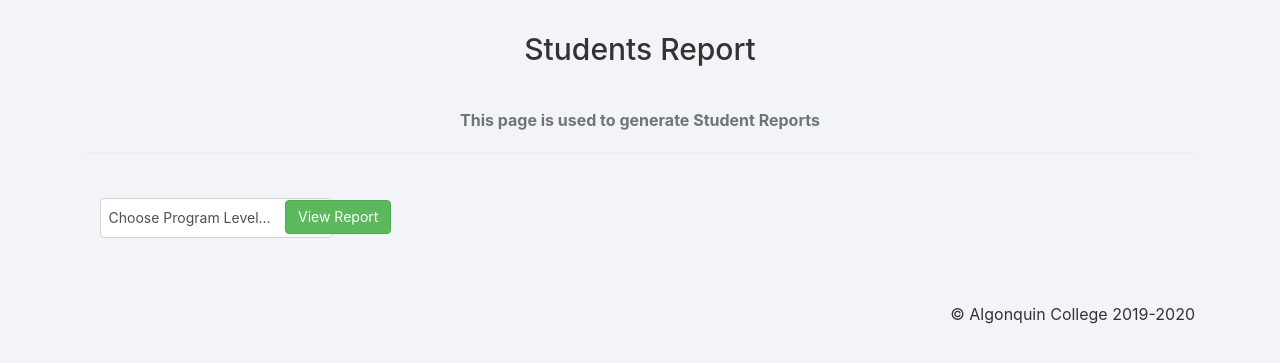
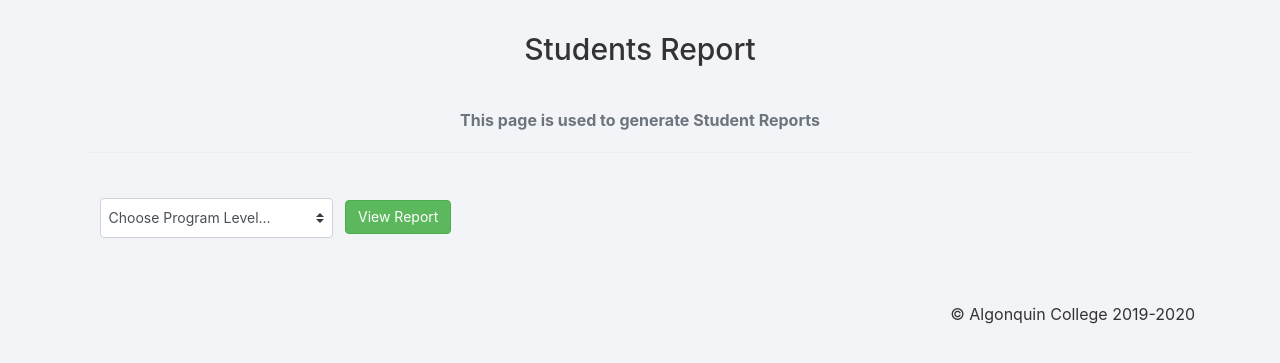
Before and after one commit to deep2sunny/ACCM8, a Flask app: template templates/studentsReport.html in a window 1280 px wide. Shown: the part 150-513 px from the top of the page. Run offline with Flask 2, Linux system fonts and the light colour scheme; the template is opened without the code that fills it, so the values that code supplies are empty; parts of the project's set-up code (start-up, migrations or seed data) failed here and were passed over; some libraries are stand-ins or nearby versions.

Commit message:
fixed layout

```diff
--- a/app.py
+++ b/app.py
@@ -321,9 +321,6 @@ def viewGrade():
     cursor.execute('select pid, coursemap.cid, title, level from coursemap inner join course using(cid) order by title;')
     courseDict = cursor.fetchall()
 
-    print("*****>>>>>>>")
-    #print(courseDict)
-
 
     if request.method == 'POST' and 'program' in request.form and 'level' in request.form and 'version' in request.form:
         # update the grade or comments for a student
@@ -422,11 +419,6 @@ def viewGrade():
                 d[r['course_num'] + "_c"] = comment
         if (d):
             rDict += (d,)
-
-        print("***/////")
-        #print(rDict)
-
-        allCoursesTaken = []
 
 
 
--- a/templates/studentsReport.html
+++ b/templates/studentsReport.html
@@ -149,9 +149,6 @@
 
 </div>
 
-
-
-
 <footer class="container">
     <p class="float-right">© Algonquin College 2019-2020</p>
 </footer>
@@ -166,6 +163,14 @@
         border-radius: 4px;
         margin-right: 20px;
         width: 150%;
+    }
+
+    #submitBtn{
+        margin-left: 35px;
+    }
+
+    .viewReportButtonDiv{
+        margin-left: 25px;
     }
 
 
--- a/templates/viewGrade.html
+++ b/templates/viewGrade.html
@@ -195,8 +195,8 @@
             {#position: relative;#}
             {##}
             {#text-align: left;#}
-            margin:30px auto;
-            font-size: 0.8rem;
+            margin:50px auto;
+            font-size: 1.4rem;
         }
 
         thead th {
```
